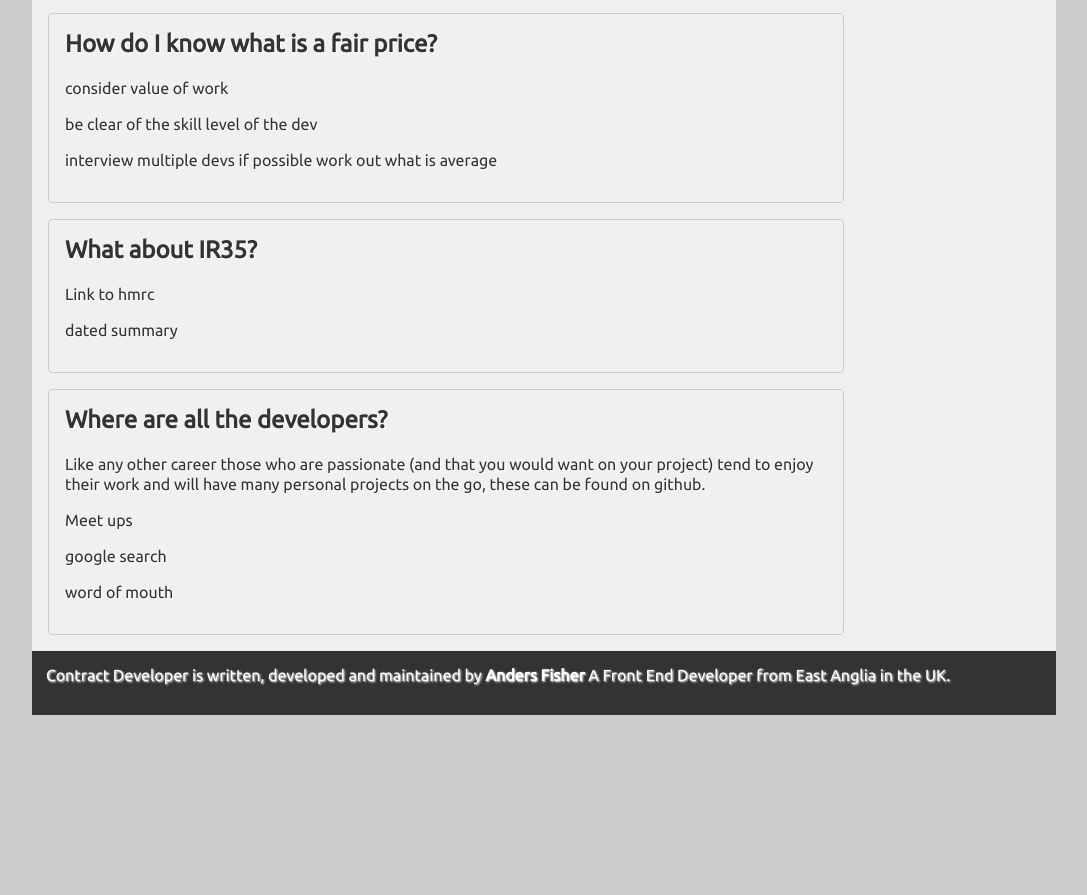
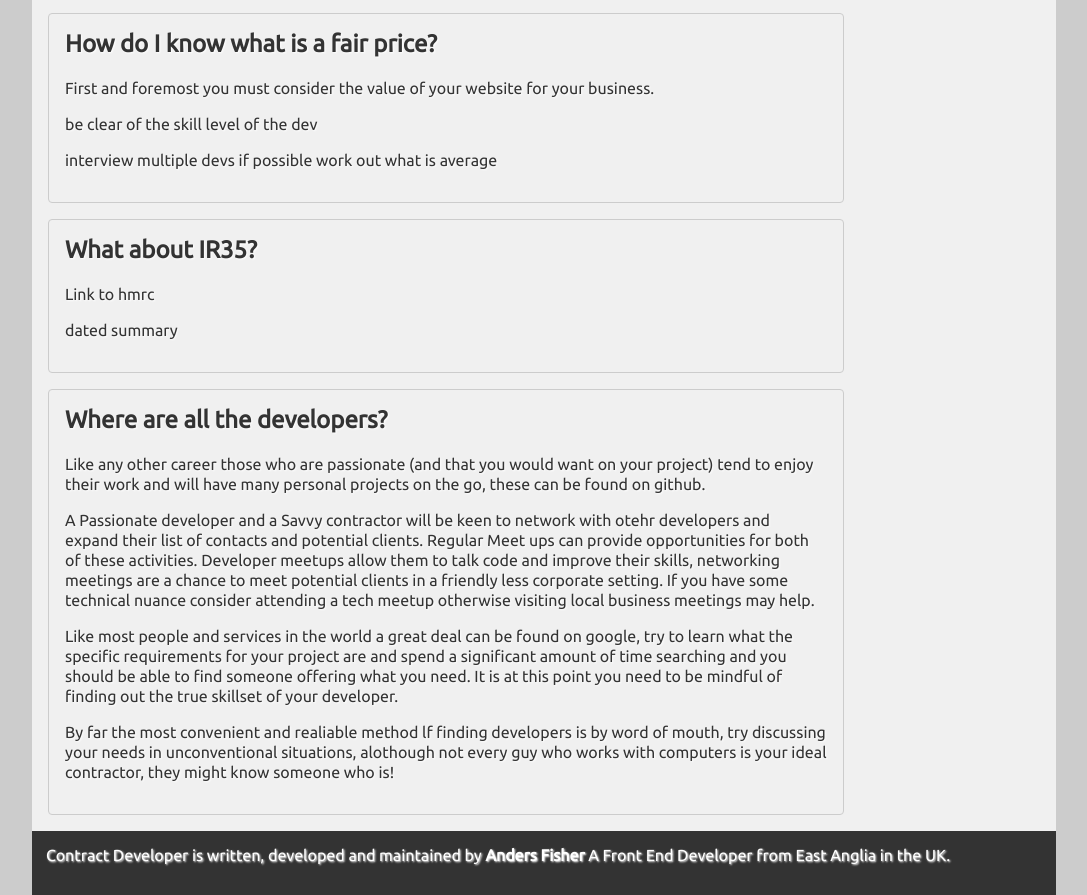
Before and after one commit to atleastimtrying/contract-developer, a plain HTML site: page index.html in a window 1280 px wide. Shown: the part 1166-2061 px from the top of the page, without its empty margins (96-1183 px from the left). Before the commit the page ends 1881 px from the top, so only its background shows below. Drawn offline with nearby package versions, Linux system fonts and the light colour scheme.

Commit message:
more copy

```diff
--- a/index.html
+++ b/index.html
@@ -48,7 +48,7 @@
     </section>
     <section>
       <h2>How do I know what is a fair price?</h2>
-      <p>consider value of work</p>
+      <p>First and foremost you must consider the value of your website for your business.</p>
       <p>be clear of the skill level of the dev</p>
       <p>interview multiple devs if possible work out what is average</p>
     </section>
@@ -60,9 +60,9 @@
     <section>
       <h2>Where are all the developers?</h2>
       <p>Like any other career those who are passionate (and that you would want on your project) tend to enjoy their work and will have many personal projects on the go, these can be found on github. </p>
-      <p>Meet ups</p>
-      <p>google search</p>
-      <p>word of mouth</p>
+      <p>A Passionate developer and a Savvy contractor will be keen to network with otehr developers and expand their list of contacts and potential clients. Regular Meet ups can provide opportunities for both of these activities. Developer meetups allow them to talk code and improve their skills, networking meetings are a chance to meet potential clients in a friendly less corporate setting. If you have some technical nuance consider attending a tech meetup otherwise visiting local business meetings may help.</p>
+      <p>Like most people and services in the world a great deal can be found on google, try to learn what the specific requirements for your project are and spend a significant amount of time searching and you should be able to find someone offering what you need. It is at this point you need to be mindful of finding out the true skillset of your developer.</p>
+      <p>By far the most convenient and realiable method lf finding developers is by word of mouth, try discussing your needs in unconventional situations, alothough not every guy who works with computers is your ideal contractor, they might know someone who is!</p>
     </section>
     <aside>
       <p>
```
